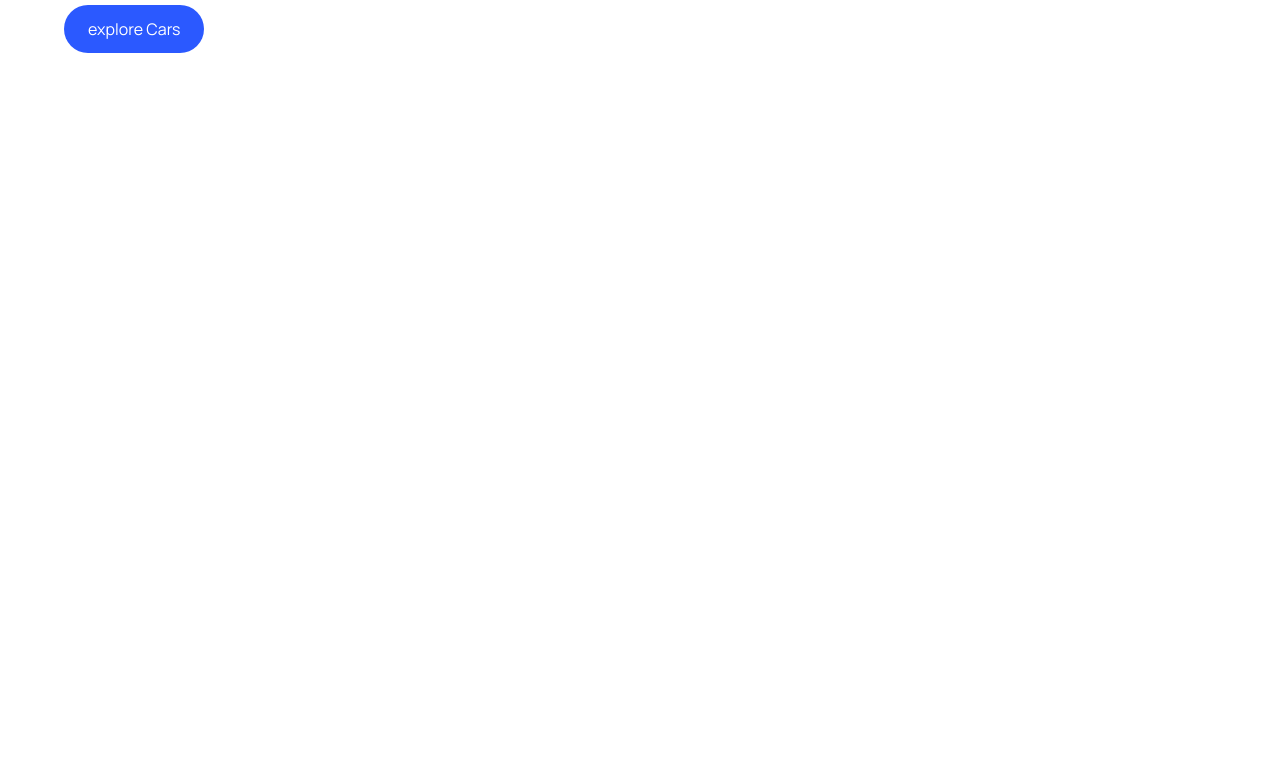
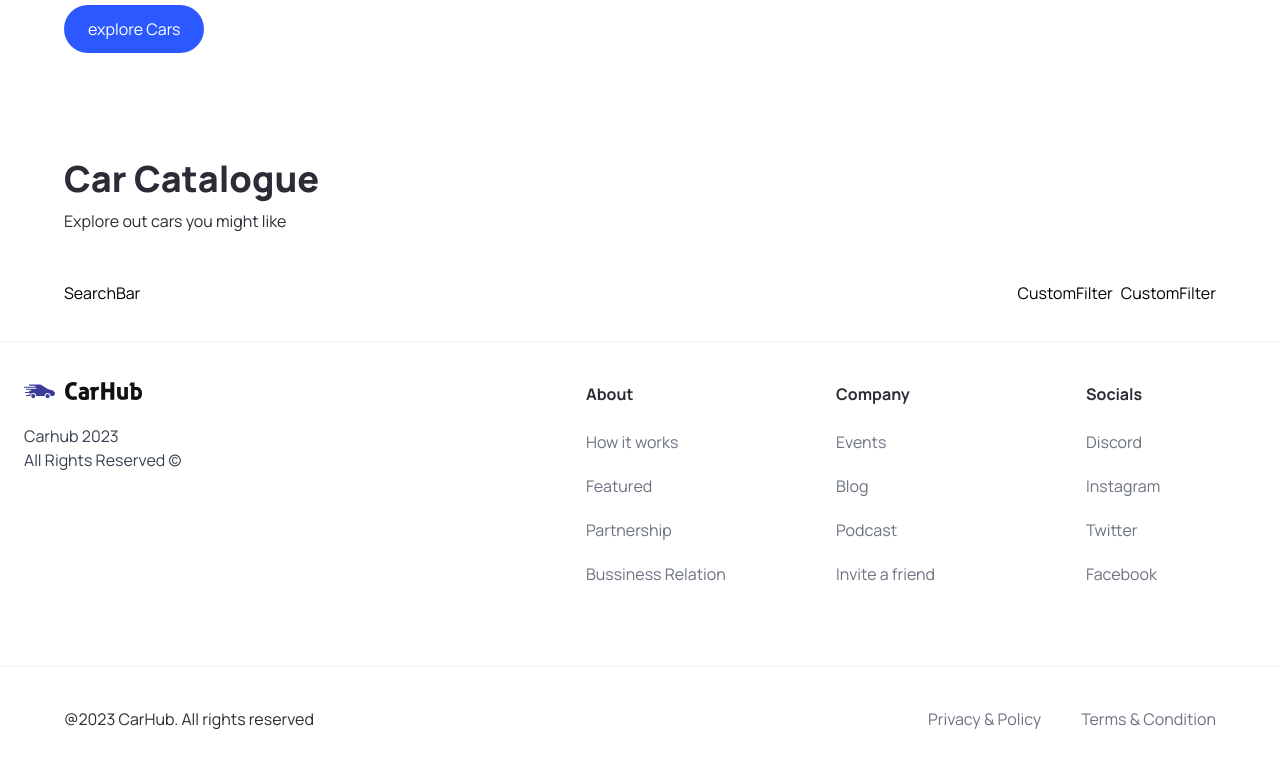
Before and after one commit to hallokay/car_showcase_next.js, a Next.js app: page / in a window 1280 px wide. Shown: the part 705-1472 px from the top of the page. Before the commit the page ends 800 px from the top, so only its background shows below. Built offline with nearby package versions, Linux system fonts and the light colour scheme.

Commit message:
hero / navbar / footer / searchbar 작업중..

```diff
--- a/app/layout.tsx
+++ b/app/layout.tsx
@@ -1,12 +1,10 @@
 import './globals.css'
+import { Navbar, Footer } from '@/components';
 import type { Metadata } from 'next'
-import { Inter } from 'next/font/google'
-
-const inter = Inter({ subsets: ['latin'] })
 
 export const metadata: Metadata = {
-  title: "Car Showcase App",
-  description: "Car Showcase App입니다.",
+  title: "Car Hub",
+  description: "Car Hub. 최고의 차를 찾아보세요",
 };
 
 export default function RootLayout({
@@ -16,7 +14,11 @@
 }) {
   return (
     <html lang="ko">
-      <body className={inter.className}>{children}</body>
+      <body className={'relative'}>
+        <Navbar />
+        {children}
+        <Footer />
+        </body>
     </html>
   )
 }
--- a/app/page.tsx
+++ b/app/page.tsx
@@ -1,9 +1,31 @@
-import { Hero } from "@/components"
+import { Hero, CustomFilter, SearchBar } from "@/components";
 
 export default function Home() {
   return (
     <main className="overflow-hidden">
-      <Hero/>
+      <Hero />
+
+      <div id="discover" className="mt-12 padding-x padding-y max-width">
+        <div className="home__text-container">
+          <h1 className="text-4xl font-extrabold">Car Catalogue</h1>
+          <p>Explore out cars you might like</p>
+        </div>
+        {/* // home__text-container*/}
+
+        <div className="home__filters">
+          <SearchBar />
+
+          <div className="home__filter-container">
+            <CustomFilter title="fuel"/>
+            <CustomFilter title="year"/>
+          </div>
+        </div>
+        {/* home__filters */}
+
+
+
+      </div>
+      {/*  // discover */}
     </main>
-  )
+  );
 }
--- a/components/CustomButton.tsx
+++ b/components/CustomButton.tsx
@@ -2,11 +2,11 @@
 import { CustomButtonProps } from '@/types';
 import React from 'react'
 
-export default function CustomButton({ title, containerStyles, handleClick }: CustomButtonProps) {
+export default function CustomButton({ title, containerStyles, handleClick, btnType }: CustomButtonProps) {
   return (
     <button
       className={`custom-btn ${containerStyles}`}
-      type="button"
+      type={btnType || "button"}
       disabled={false}
       onClick={handleClick}
     >
--- /dev/null
+++ b/components/CustomFilter.tsx
@@ -0,0 +1,7 @@
+import React from 'react'
+
+export default function CustomFilter() {
+  return (
+    <div>CustomFilter</div>
+  )
+}
--- /dev/null
+++ b/components/Footer.tsx
@@ -0,0 +1,58 @@
+import Image from "next/image";
+import Link from "next/link";
+import { footerLinks } from "@/constants";
+export default function Footer() {
+  return (
+    <footer className="flex flex-col text-black-100 mt-5 border-t border-gray-100">
+      {/* top-wrap */}
+      <div className="flex max-md:flex-col flex-wrap justify-between gap-5 sm:px-6 px-6 py-10">
+        {/* 푸터 왼쪽 - 로고*/}
+        <div className="flex flex-col justify-start items-start gap-6">
+          <Image src="/logo.svg" alt="logo" width={118} height={18} />
+          <p className="text-base text-gray-700">
+            Carhub 2023 <br />
+            All Rights Reserved &copy;
+          </p>
+        </div>
+        {/* //푸터 왼쪽 - 로고*/}
+
+        {/* 푸터 오른쪽 - 링크 */}
+        <div className="footer__links">
+          {footerLinks.map((item) => (
+            <div key={item.title} className="footer__link">
+              <h3 className="font-bold">{item.title}</h3>
+              <div className="flex flex-col gap-5">
+                {item.links.map((link) => (
+                  <Link
+                    href={link.url}
+                    key={link.title}
+                    className="text-gray-500"
+                  >
+                    {link.title}
+                  </Link>
+                ))}
+              </div>
+            </div>
+          ))}
+        </div>
+        {/*// 푸터 오른쪽 - 링크 */}
+      </div>
+      {/* //top-wrap */}
+
+      {/* bottom-wrap */}
+      <div className="flex justify-between items-center flex-wrap mt-10 border-t border-gray-100 sm:px-16 px-6 py-10">
+        <p>@2023 CarHub. All rights reserved</p>
+
+        <div className="footer__copyrights-link">
+          <Link href="/" className="text-gray-500">
+            Privacy & Policy
+          </Link>
+          <Link href="/" className="text-gray-500">
+            Terms & Condition
+          </Link>
+        </div>
+      </div>
+      {/* // bottom-wrap */}
+    </footer>
+  );
+}
--- a/components/Hero.tsx
+++ b/components/Hero.tsx
@@ -7,6 +7,7 @@
   const handleScroll = () => {};
   return (
     <div className="hero">
+      {/* hero left - desc*/}
       <div className="flex-1 pt-36 padding-x">
         <h3 className="hero__title">
           원하는 차를 찾고, 예약하고, 렌트하고 - 빠르고 쉽게!
@@ -22,11 +23,13 @@
           containerStyles="bg-primary-blue text-white rounded-full mt-10"
         />
       </div>
+
+      {/* hero right - img */}
       <div className="hero__image-container">
         <div className="hero__image">
-          <Image src="/hero.png" alt="hero" fill className="object-contain"/>
-          <div className="hero__image-overlay"/>
+          <Image src="/hero.png" alt="hero" fill className="object-contain" />
         </div>
+          <div className="hero__image-overlay" />
       </div>
     </div>
   );
--- /dev/null
+++ b/components/Navbar.tsx
@@ -0,0 +1,17 @@
+import Link from "next/link"
+import Image from "next/image"
+import CustomButton from "./CustomButton"
+
+export default function Navbar() {
+  return (
+    <header className="w-full absolute z-10">
+        <nav className="max-w-[1440px] mx-auto flex justify-between items-center sm:px-16 px-6 py-4">
+            <Link href="/" className="flex justify-center items-center">
+            <Image src="/logo.svg" alt="logo" width={118} height={18} className="object-contain"/>
+            </Link>
+
+            <CustomButton title="Sign In" btnType="button" containerStyles="text-primary-blue rounded-full bg-white min-w-[130px]"/>
+        </nav>
+    </header>
+  )
+}
--- /dev/null
+++ b/components/SearchBar.tsx
@@ -0,0 +1,7 @@
+import React from 'react'
+
+export default function SearchBar() {
+  return (
+    <div>SearchBar</div>
+  )
+}
--- a/components/index.ts
+++ b/components/index.ts
@@ -1,3 +1,8 @@
 import Hero from "./Hero";
 import CustomButton from './CustomButton'
-export { Hero, CustomButton };
+import Navbar from "./Navbar";
+import Footer from "./Footer";
+import SearchBar from './SearchBar'
+import CustomFilter from "./CustomFilter";
+
+export { Hero, CustomButton, Navbar, Footer, SearchBar, CustomFilter };
--- /dev/null
+++ b/constants/index.ts
@@ -0,0 +1,102 @@
+export const manufacturers = [
+  "Acura",
+  "Alfa Romeo",
+  "Aston Martin",
+  "Audi",
+  "Bentley",
+  "BMW",
+  "Buick",
+  "Cadillac",
+  "Chevrolet",
+  "Chrysler",
+  "Citroen",
+  "Dodge",
+  "Ferrari",
+  "Fiat",
+  "Ford",
+  "GMC",
+  "Honda",
+  "Hyundai",
+  "Infiniti",
+  "Jaguar",
+  "Jeep",
+  "Kia",
+  "Lamborghini",
+  "Land Rover",
+  "Lexus",
+  "Lincoln",
+  "Maserati",
+  "Mazda",
+  "McLaren",
+  "Mercedes-Benz",
+  "MINI",
+  "Mitsubishi",
+  "Nissan",
+  "Porsche",
+  "Ram",
+  "Rolls-Royce",
+  "Subaru",
+  "Tesla",
+  "Toyota",
+  "Volkswagen",
+  "Volvo",
+];
+
+export const yearsOfProduction = [
+  { title: "Year", value: "" },
+  { title: "2015", value: "2015" },
+  { title: "2016", value: "2016" },
+  { title: "2017", value: "2017" },
+  { title: "2018", value: "2018" },
+  { title: "2019", value: "2019" },
+  { title: "2020", value: "2020" },
+  { title: "2021", value: "2021" },
+  { title: "2022", value: "2022" },
+  { title: "2023", value: "2023" },
+];
+
+export const fuels = [
+  {
+    title: "Fuel",
+    value: "",
+  },
+  {
+    title: "Gas",
+    value: "Gas",
+  },
+  {
+    title: "Electricity",
+    value: "Electricity",
+  },
+];
+
+
+export const footerLinks = [
+  {
+    title: "About",
+    links: [
+      { title: "How it works", url: "/" },
+      { title: "Featured", url: "/" },
+      { title: "Partnership", url: "/" },
+      { title: "Bussiness Relation", url: "/" },
+    ],
+  },
+  {
+    title: "Company",
+    links: [
+      { title: "Events", url: "/" },
+      { title: "Blog", url: "/" },
+      { title: "Podcast", url: "/" },
+      { title: "Invite a friend", url: "/" },
+    ],
+  },
+  {
+    title: "Socials",
+    links: [
+      { title: "Discord", url: "/" },
+      { title: "Instagram", url: "/" },
+      { title: "Twitter", url: "/" },
+      { title: "Facebook", url: "/" },
+    ],
+  },
+];
--- a/types/index.ts
+++ b/types/index.ts
@@ -5,4 +5,5 @@
    containerStyles?: string;
    handleClick?:
    MouseEventHandler<HTMLButtonElement>
+   btnType?: "button" | "submit"
 }
```
